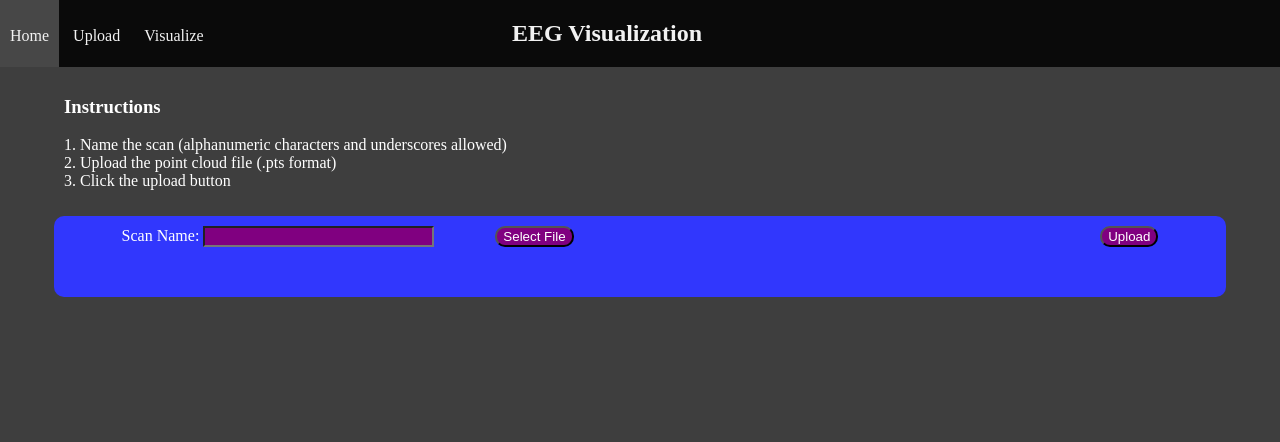
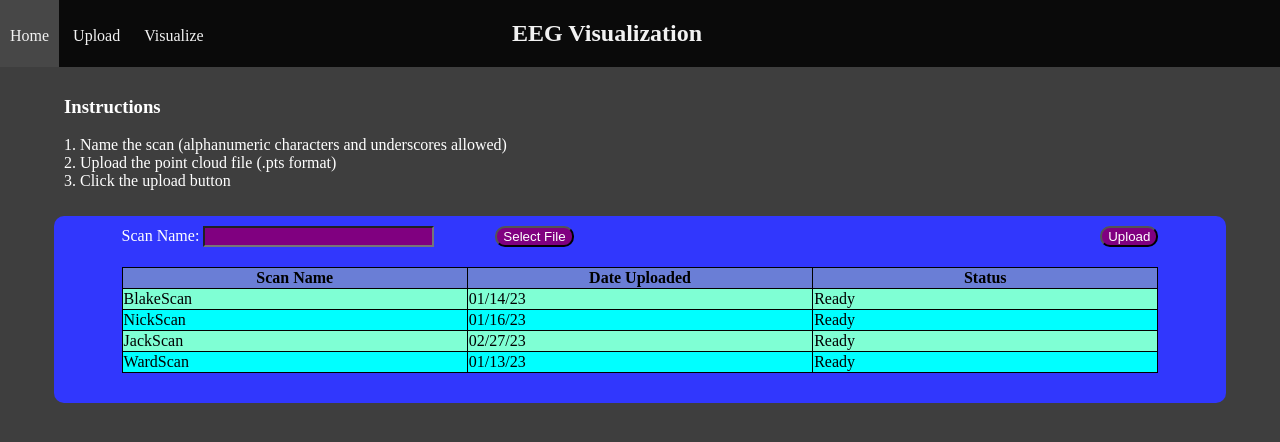
Before and after one commit to nmuscolino/CS495_EEG_Visualization, a Django app: page /upload in a window 1280 px wide. Shown: the top 442 px of the page. Run offline with Django 3.2, Linux system fonts and the light colour scheme.

Commit message:
made upload page javascript more modular and added a a few features. Should be less buggy

```diff
--- a/eeg_visualization/eeg_app/static/css/upload.css
+++ b/eeg_visualization/eeg_app/static/css/upload.css
@@ -59,10 +59,6 @@ canvas { display: block; }
 
 }
 
-.upload-bar button:hover {
-    background-color: magenta;
-}
-
 table, th, td {
     border: 1px solid black;
     width: 33%;
--- a/eeg_visualization/eeg_app/static/js/upload_page/interactivity.js
+++ b/eeg_visualization/eeg_app/static/js/upload_page/interactivity.js
@@ -1,5 +1,51 @@
-function RemoveCharacters() {
+export function RemoveCharacters() {
+    const nameOfFile = document.querySelector('#name-of-file');
     const regExp = new RegExp('[^0-9a-zA-Z_]')
     var res = nameOfFile.value.replace(regExp, '');
     nameOfFile.value = res;
 };
+
+export function SelectFile() {
+    const fileSelector = document.querySelector('#file-input'); //file input hidden button
+    fileSelector.click();
+};
+
+
+export function PrepareForUpload() {
+    const fileNameLabel = document.querySelector('#file-name-label');
+    const fileSelector = document.querySelector('#file-input'); //file input hidden button
+    fileNameLabel.textContent = fileSelector.files[0].name;
+};
+
+export function RecoverFromUpload() {
+    const fileSelector = document.querySelector('#file-input');
+    fileSelector.value = '';    //This makes it so files can be uploaded after the initial file.
+    const fileNameLabel = document.querySelector('#file-name-label');
+    fileNameLabel.textContent = '';
+    const fileSelectButton = document.querySelector('#file-select-button');
+    const uploadButton = document.querySelector('#upload-button');
+    fileSelectButton.disabled = false;
+    uploadButton.disabled = false;
+    fileSelectButton.style.backgroundColor = 'purple';
+    uploadButton.style.backgroundColor = 'purple';
+    const body = document.querySelector('body');
+    body.style.cursor = 'default';
+    const nameOfFile = document.querySelector('#name-of-file');
+    nameOfFile.disabled = false;
+    nameOfFile.style.backgroundColor = 'purple';
+    nameOfFile.value = '';
+};
+
+export function UploadingCSS() {
+    const body = document.querySelector('body');
+    body.style.cursor = 'wait';
+    const fileSelectButton = document.querySelector('#file-select-button');
+    const uploadButton = document.querySelector('#upload-button');
+    fileSelectButton.disabled = true;
+    uploadButton.disabled = true;
+    fileSelectButton.style.backgroundColor = 'gray';
+    uploadButton.style.backgroundColor = 'gray';
+    const nameOfFile = document.querySelector('#name-of-file');
+    nameOfFile.style.backgroundColor = 'gray';
+    nameOfFile.disabled = true;
+};
--- a/eeg_visualization/eeg_app/static/js/upload_page/table.js
+++ b/eeg_visualization/eeg_app/static/js/upload_page/table.js
@@ -1,58 +1,54 @@
-export function GetRequestDbData() {
+const table = document.querySelector('#data-table');    //table tag
+
+export function LoadTable() {
     'use strict';
     const getRequest = new XMLHttpRequest();
     getRequest.open('GET', 'getdbdata', true);
     getRequest.send();
     getRequest.onreadystatechange = function() {
         if (getRequest.readyState == 4 && getRequest.status == 200) {
-            dbData = getRequest.response;
-            CreateTable(table, JSON.parse(dbData));
+            let dbData = getRequest.response;
+            BuildTable(table, JSON.parse(dbData));
         }
     }
 };
 
 export function UpdateTable() {
+    const nameOfFile = document.querySelector('#name-of-file');
     let scanName = nameOfFile.value;
     const date = new Date();
     let year = date.getFullYear();
     let month = date.getMonth();
     let day = date.getDate();
-    let status = 'Uploading...';
     let dateString = month.toString() + "/" + day.toString() + "/" + year.toString();
-    let rowData = [scanName, dateString, status];
-    let tr = CreateRow(rowData);
+    let rowData = [scanName, dateString, 'Uploading...'];
+    let tr = CreateRow(rowData, 'td');
     table.insertBefore(tr, table.children[1]);
-    nameOfFile.value = '';
 };
 
-function CreateRow(rowData) {
+export function ChangeStatus(status) {
+    table.children[1].children[2].textContent = status;
+}
+
+function CreateRow(rowData, type) {
     let tr = document.createElement('tr');
     for (let i = 0; i < 3; i++) {
-        let td = document.createElement('td');
-        td.appendChild(document.createTextNode(rowData[i]));
-        tr.appendChild(td);
+        let col = document.createElement(type);
+        col.appendChild(document.createTextNode(rowData[i]));
+        tr.appendChild(col);
     }
     return tr;
 };
 
-function CreateHeader(headerData) {
-    let tr = document.createElement('tr');
-    for (let i = 0; i < 3; i++) {
-        let th = document.createElement('th');
-        th.appendChild(document.createTextNode(headerData[i]));
-        tr.appendChild(th);
-    }
-    return tr;
-};
 
-function CreateTable(table, data) {
+function BuildTable(table, data) {
     let headerData = ['Scan Name', 'Date Uploaded', 'Status'];
-    table.appendChild(CreateHeader(headerData));
+    table.appendChild(CreateRow(headerData, 'th'));
     for (let i = 0; i < Object.keys(data).length; i++) {
         let scanName = Object.keys(data)[i];
         let date = data[Object.keys(data)[i]][0];
         let status = data[Object.keys(data)[i]][1];
         let rowData = [scanName, date, status];
-        table.appendChild(CreateRow(rowData));
+        table.appendChild(CreateRow(rowData, 'td'));
     }
 };
--- a/eeg_visualization/eeg_app/static/js/upload_page/upload.js
+++ b/eeg_visualization/eeg_app/static/js/upload_page/upload.js
@@ -1,31 +1,20 @@
-import { GetRequestDbData, UpdateTable } from "./table.js";
+import { LoadTable } from "./table.js";
+import { RemoveCharacters, SelectFile, PrepareForUpload} from "./interactivity.js";
+import {UploadData} from "./uploadfunctionality.js";
 
-//Declare Global Variables
-let x, y, z, l, r, g, b;
-let chunkCounter = 0;
-let dbData;
 
-//get important DOM elements
-const table = document.querySelector('#data-table');    //table tag
-const fileSelector = document.querySelector('#file-input'); //file input hidden button
-const fileSelectButton = document.querySelector("#file-select-button"); //file input button shown
-const fileNameLabel = document.querySelector("#file-name-label");  //displays the name of the file selected
-const nameOfFile = document.querySelector('#name-of-file');     //gets the inputted name of the file
-const uploadButton = document.querySelector('#upload-button'); // The button that triggers the upload
-
-//Set up event listeners
+const nameOfFile = document.querySelector('#name-of-file');
 nameOfFile.addEventListener('keyup', RemoveCharacters);     //Remove special characters from file name
 nameOfFile.addEventListener('keydown', RemoveCharacters);   //Remove special characters from file name
-uploadButton.addEventListener('click', UploadData);
-fileSelector.addEventListener('change', ReadUploadedFile)
 
 
-//Event listeners with short functions
-fileSelectButton.addEventListener('click', function() {
-    fileSelector.click();
-});
+const fileSelectButton = document.querySelector("#file-select-button"); //file input button shown
+fileSelectButton.addEventListener('click', SelectFile);
 
+const fileSelector = document.querySelector('#file-input'); //file input hidden button
+fileSelector.addEventListener('change', PrepareForUpload);
 
-//First things to do on page load
-fileNameLabel.textContent = '';
-GetRequestDbData();
+const uploadButton = document.querySelector('#upload-button'); // The button that triggers the upload
+uploadButton.addEventListener('click', UploadData);
+
+LoadTable();
--- a/eeg_visualization/eeg_app/static/js/upload_page/uploadfunctionality.js
+++ b/eeg_visualization/eeg_app/static/js/upload_page/uploadfunctionality.js
@@ -1,30 +1,29 @@
-function UploadData() {
-    console.log("disabling");
-    uploadButton.disabled = true;
-    uploadButton.backgroundColor = 'gray';
-    fileNameLabel.textContent = '';
+import { RecoverFromUpload, UploadingCSS } from "./interactivity.js";
+import {ChangeStatus, UpdateTable} from "./table.js";
+
+let chunkCounter = 0;
+
+export function UploadData() {
+    UploadingCSS();
     UpdateTable();
-    console.log(x[0]);
-    console.log(x[1]);
-    console.log(x[2]);
-    Post(x, 'positions');
-    Post(y, 'positions');
-    Post(z, 'positions');
-    Post(r, 'colors');
-    Post(g, 'colors');
-    Post(b, 'colors');
+    const fileSelector = document.querySelector('#file-input');
+    const reader = new FileReader();
+    reader.onload = function() {
+        Compress(reader.result);
+    }
+    reader.readAsText(fileSelector.files[0])
 };
 
 function Compress(data) {
     var lines = data.split("\r\n");
     var size = parseInt(lines[0]);
 
-    x = new Float32Array(size);
-    y = new Float32Array(size);
-    z = new Float32Array(size);
-    r = new Uint8Array(size);
-    g = new Uint8Array(size);
-    b = new Uint8Array(size);
+    let x = new Float32Array(size);
+    let y = new Float32Array(size);
+    let z = new Float32Array(size);
+    let r = new Uint8Array(size);
+    let g = new Uint8Array(size);
+    let b = new Uint8Array(size);
 
     x[0] = 'x'.charCodeAt(0);
     y[0] = 'y'.charCodeAt(0);
@@ -32,9 +31,6 @@ function Compress(data) {
     r[0] = 'r'.charCodeAt(0);
     g[0] = 'g'.charCodeAt(0);
     b[0] = 'b'.charCodeAt(0);
-
-    console.log(x[0]);
-    console.log(y[0]);
 
     for (let i = 1; i < lines.length; i++) {
         var values = lines[i].split(" ");
@@ -46,6 +42,16 @@ function Compress(data) {
         g[i] = parseInt(values[5]);
         b[i] = parseInt(values[6]);
     }
+    CallPosts(x, y, z, r, g, b);
+};
+
+function CallPosts(x, y, z, r, g, b) {
+    Post(x, 'positions');
+    Post(y, 'positions');
+    Post(z, 'positions');
+    Post(r, 'colors');
+    Post(g, 'colors');
+    Post(b, 'colors');
 };
 
 function Post(data, url) {
@@ -53,7 +59,6 @@ function Post(data, url) {
     const postRequest = new XMLHttpRequest();
     postRequest.open('POST', url, true);
     postRequest.send(data);
-
     postRequest.onreadystatechange = function() {
         if (postRequest.readyState == 4 && postRequest.status == 200) {
             IncrementChunkCounter();
@@ -61,40 +66,28 @@ function Post(data, url) {
     }
 };
 
-function Get(url) {
+function IncrementChunkCounter() {
+    chunkCounter = chunkCounter + 1;
+    if (chunkCounter == 6) {
+        ChangeStatus('Processing');
+        ProcessDataOnBackend();
+        chunkCounter = 0;
+    }
+};
+
+//Get Request
+function ProcessDataOnBackend() {
+    ChangeStatus('Processing...');
     'use strict';
     const getRequest = new XMLHttpRequest();
     getRequest.open('GET', 'process', true);
     getRequest.send();
-
     getRequest.onreadystatechange = function() {
         if (getRequest.readyState == 4 && getRequest.status == 200) {
             var coordinates = getRequest.response;
-            table.children[1].children[2].textContent = 'Ready';
-            uploadButton.disabled = false;
-            uploadButton.style.backgroundColor = "purple";
-            fileSelector.value = '';
-            console.log(coordinates);
-
+            ChangeStatus('Ready');
+            RecoverFromUpload();
+            console.log("Coordinates Recieved.");
         }
     }
 };
-
-
-function IncrementChunkCounter() {
-    chunkCounter = chunkCounter + 1;
-    if (chunkCounter == 6) {
-        table.children[1].children[2].textContent = 'Processing...';
-        Get('process');
-        chunkCounter = 0;
-    }
-};
-
-function ReadUploadedFile() {
-    fileNameLabel.textContent = fileSelector.files[0].name;
-    const reader = new FileReader();
-    reader.onload = function() {
-        Compress(reader.result);
-    }
-    reader.readAsText(fileSelector.files[0])
-};
--- a/eeg_visualization/eeg_app/templates/upload.html
+++ b/eeg_visualization/eeg_app/templates/upload.html
@@ -2,7 +2,7 @@
     <title>Upload Page</title>
     {% load static %}
     <link rel="stylesheet" type="text/css" href={% static 'css/upload.css' %}>
-    <script src={% static 'js/upload.js' %} defer></script>
+    <script type="module" src={% static 'js/upload_page/upload.js' %} defer></script>
 </head>
 
 <body>
@@ -45,7 +45,7 @@
             </div>
 
             <div style="display: inline-block;">
-                <span id=file-name-label class="labels"></span>
+                <span id="file-name-label" class="labels"></span>
             </div>
 
             <div style="float: right; padding-right: 5%;">
```
